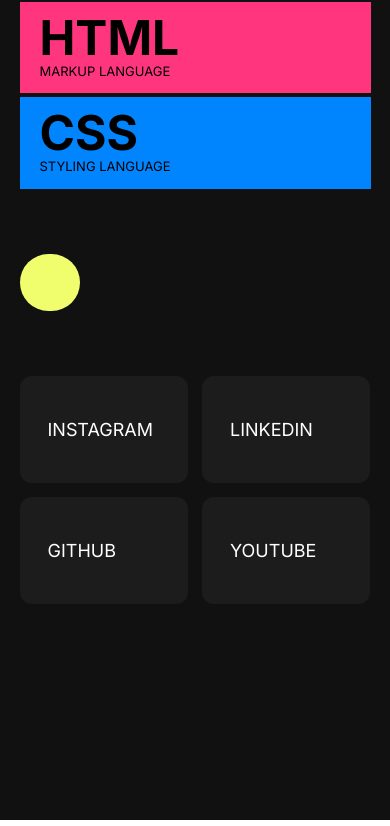
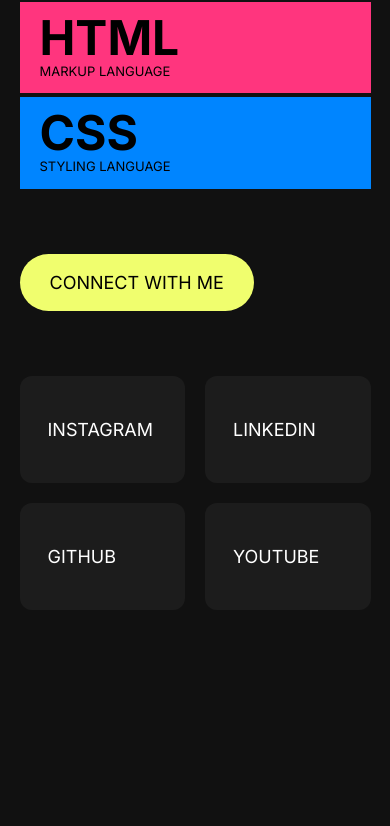
Before and after one commit to adlihidayat/portofolio, a Next.js app: page / in a window 390 px wide. Shown: the part 2062-2888 px from the top of the page. Built offline with nearby package versions, Linux system fonts and the light colour scheme.

Commit message:
v2 changes contact button

```diff
--- a/app/components/Contacts.tsx
+++ b/app/components/Contacts.tsx
@@ -13,23 +13,39 @@
         <span className="hidden md:inline-block md:group-hover:hidden w-60  xl:w-80 text-center">
           CLICK ME PLS
         </span>
-        <span className=" hidden md:group-hover:inline-block w-60  xl:w-80 text-center">
+        <span className="md:hidden md:group-hover:inline-block w-60  xl:w-80 text-center">
           CONNECT WITH ME
         </span>
       </a>
-      <div className=" w-[100%] grid-cols-2 sm:hidden mt-20">
-        <button className=" rounded-xl bg-[#1c1c1c] text-white w-[48%] text-left pl-7 py-10 mr-[4%] mb-[4%]">
-          INSTAGRAM
-        </button>
-        <button className=" rounded-xl bg-[#1c1c1c] text-white w-[48%] text-left pl-7 py-10">
-          LINKEDIN
-        </button>
-        <button className=" rounded-xl bg-[#1c1c1c] text-white w-[48%] text-left pl-7 py-10 mr-[4%]">
-          GITHUB
-        </button>
-        <button className=" rounded-xl bg-[#1c1c1c] text-white w-[48%] text-left pl-7 py-10">
-          YOUTUBE
-        </button>
+      <div className=" w-[100%] sm:hidden mt-20 flex flex-col space-y-5">
+        <div className="flex w-[100%] space-x-5">
+          <a
+            href="https://www.instagram.com/adlihdyt/"
+            className=" rounded-xl bg-[#1c1c1c] flex-1 text-white  text-left pl-7 py-10 "
+          >
+            INSTAGRAM
+          </a>
+          <a
+            href="https://www.linkedin.com/in/dhiya-adli-hidayat-3308b824a/"
+            className=" rounded-xl bg-[#1c1c1c] flex-1 text-white  text-left pl-7 py-10"
+          >
+            LINKEDIN
+          </a>
+        </div>
+        <div className="flex w-[100%] space-x-5 ">
+          <a
+            href="https://github.com/adlihidayat"
+            className=" rounded-xl bg-[#1c1c1c] flex-1 text-white  text-left pl-7 py-10 "
+          >
+            GITHUB
+          </a>
+          <a
+            href="https://www.youtube.com/channel/UCvUXXw6hfinnw0SReUZsTtg"
+            className=" rounded-xl bg-[#1c1c1c] flex-1 text-white  text-left pl-7 py-10"
+          >
+            YOUTUBE
+          </a>
+        </div>
       </div>
     </section>
   );
```
Also changed, not shown: app/components/NavBar.tsx (+0 -8 lines).
